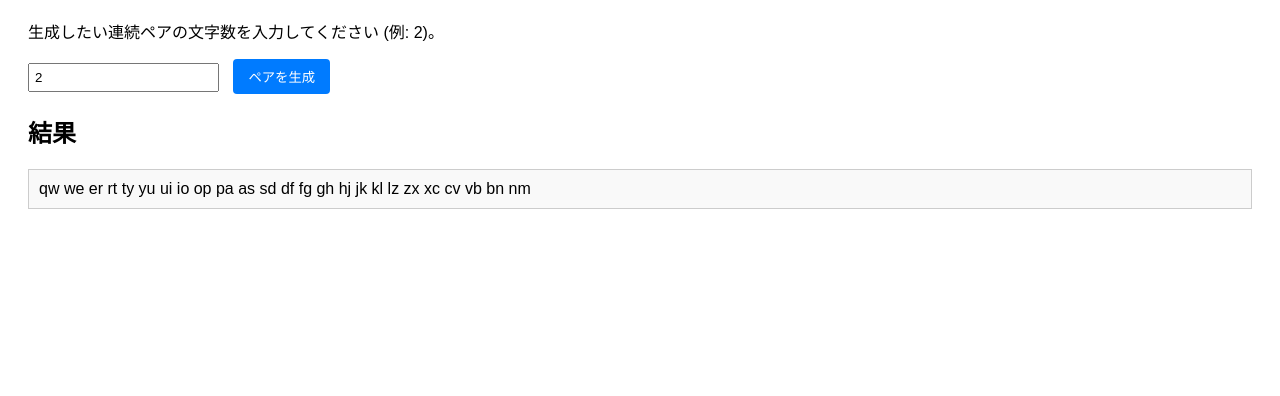
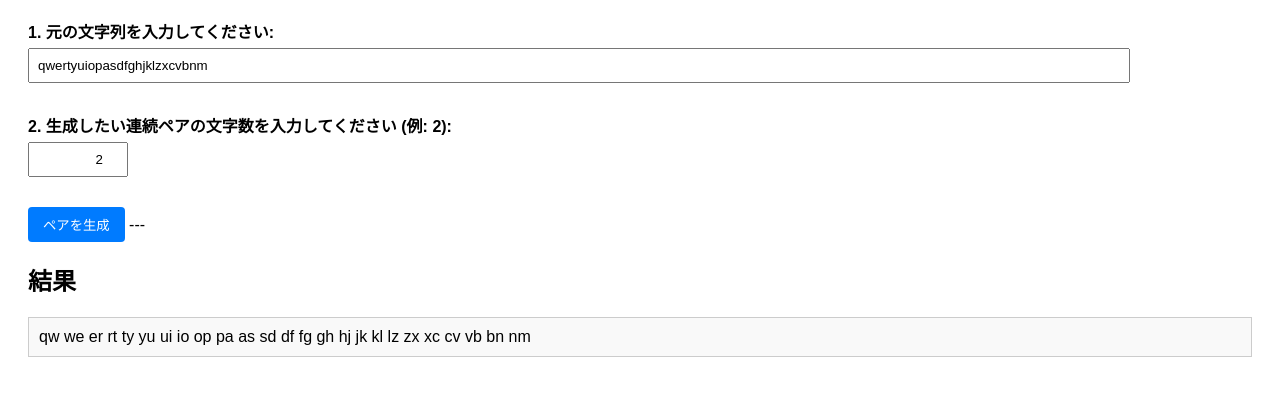
Before and after one commit to kiroku1010/kumiawase, a plain HTML site: page index.html in a window 1280 px wide. Shown: the part 98-494 px from the top of the page. Drawn offline with Linux system fonts and the light colour scheme.

Commit message:
Update index.html

```diff
--- a/index.html
+++ b/index.html
@@ -3,7 +3,7 @@
 <head>
     <meta charset="UTF-8">
     <meta name="viewport" content="width=device-width, initial-scale=1.0">
-    <title>文字列ペアジェネレーター</title>
+    <title>拡張文字列ペアジェネレーター</title>
     <style>
         body {
             font-family: Arial, sans-serif;
@@ -16,9 +16,16 @@
             white-space: pre-wrap; /* 改行を保持 */
             background-color: #f9f9f9;
         }
+        input[type="text"], input[type="number"] {
+            padding: 8px;
+            margin-right: 10px;
+            width: 90%; /* 文字列入力用 */
+            box-sizing: border-box;
+            margin-bottom: 10px;
+        }
         input[type="number"] {
-            padding: 5px;
-            margin-right: 10px;
+            width: 100px; /* 文字数入力用 */
+            text-align: right;
         }
         button {
             padding: 8px 15px;
@@ -31,53 +38,75 @@
         button:hover {
             background-color: #0056b3;
         }
+        .input-group {
+            margin-bottom: 20px;
+        }
+        label {
+            display: block;
+            margin-bottom: 5px;
+            font-weight: bold;
+        }
     </style>
 </head>
 <body>
 
     <h1>文字列ペアジェネレーター</h1>
 
-    <p>生成したい連続ペアの文字数を入力してください (例: 2)。</p>
+    <div class="input-group">
+        <label for="baseString">1. 元の文字列を入力してください:</label>
+        <input type="text" id="baseString" value="qwertyuiopasdfghjklzxcvbnm">
+    </div>
 
-    <div>
+    <div class="input-group">
+        <label for="pairLength">2. 生成したい連続ペアの文字数を入力してください (例: 2):</label>
         <input type="number" id="pairLength" value="2" min="1">
-        <button onclick="generatePairs()">ペアを生成</button>
     </div>
+
+    <button onclick="generatePairs()">ペアを生成</button>
+
+    ---
 
     <h2>結果</h2>
     <div id="output"></div>
 
     <script>
-        // 元となる文字列
-        const BASE_STRING = "qwertyuiopasdfghjklzxcvbnm";
         const outputDiv = document.getElementById('output');
 
         function generatePairs() {
+            // ユーザーが入力した元の文字列を取得
+            const BASE_STRING = document.getElementById('baseString').value.trim();
+
             // 入力値を取得し、数値に変換
             const pairLengthInput = document.getElementById('pairLength');
             const N = parseInt(pairLengthInput.value, 10);
 
-            // 入力チェック
-            if (isNaN(N) || N < 1) {
-                outputDiv.textContent = "⚠️ 有効な正の整数を入力してください。";
+            // --- 入力チェック ---
+            if (BASE_STRING.length === 0) {
+                outputDiv.textContent = "⚠️ 元の文字列が空です。文字を入力してください。";
                 return;
             }
 
-            // ペア生成のための配列
+            if (isNaN(N) || N < 1) {
+                outputDiv.textContent = "⚠️ 有効な正の整数 (ペアの文字数) を入力してください。";
+                return;
+            }
+            // --------------------
+
             const pairs = [];
             const strLength = BASE_STRING.length;
+
+            // N文字のペアが生成できるかチェック
+            if (N > strLength) {
+                outputDiv.textContent = `⚠️ 元の文字列 (${strLength}文字) は、指定された文字数 (${N}) よりも短いため、ペアを生成できません。`;
+                return;
+            }
 
             // 文字列のインデックス i から N 文字分のペアを生成する
             // 最後のペアの開始インデックスは strLength - N
             for (let i = 0; i <= strLength - N; i++) {
-                // 文字列の i 番目から N 文字を切り出す (重複なしの連続ペア)
+                // 文字列の i 番目から N 文字を切り出す (連続ペア)
                 const pair = BASE_STRING.substring(i, i + N);
                 pairs.push(pair);
-            }
-
-            if (pairs.length === 0) {
-                outputDiv.textContent = `⚠️ 文字列が短すぎます。${N}文字のペアは生成できません。`;
-                return;
             }
 
             // 結果を出力 (スペース区切りで整形)
```
